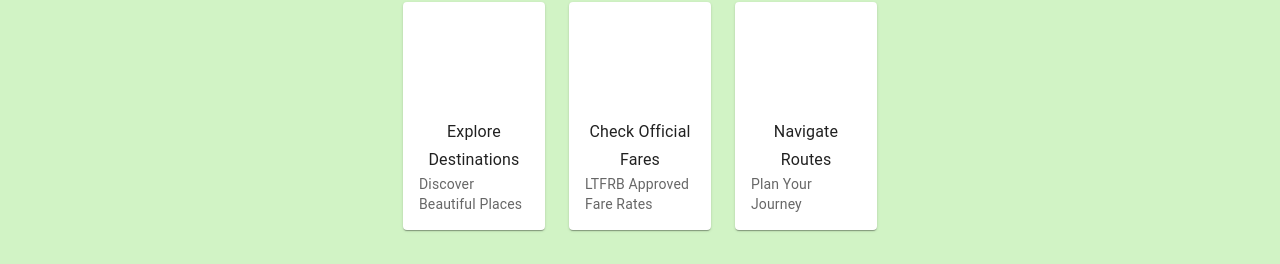
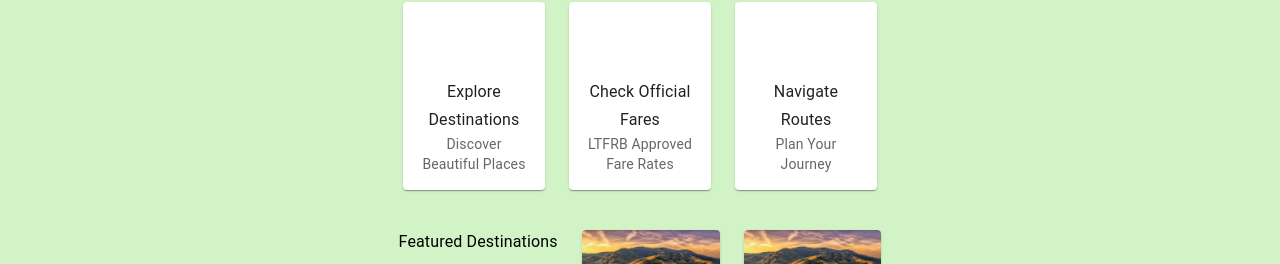
Before and after one commit to by-jenneigh/tara, a Next.js app: page /home in a window 1280 px wide. Shown: the part 198-462 px from the top of the page. Built offline with nearby package versions, Linux system fonts and the light colour scheme; some icons are missing.

Commit message:
Extend content alignment

```diff
--- a/app/components/common/card.tsx
+++ b/app/components/common/card.tsx
@@ -30,7 +30,7 @@ export default function DestinationCard(props: DestinationCardProps) {
             <CardMedia
               sx={{
                 width: 150,
-                height: 100,
+                height: 60,
                 display: "flex",
                 alignItems: "center",
                 justifyContent: "center",
@@ -67,7 +67,7 @@ export default function DestinationCard(props: DestinationCardProps) {
           </Typography>
           {content && (
             <Typography
-              align="left"
+              align={typeof image === "string" ? "left" : "center"}
               variant="body2"
               sx={{
                 color: "text.secondary",
```
